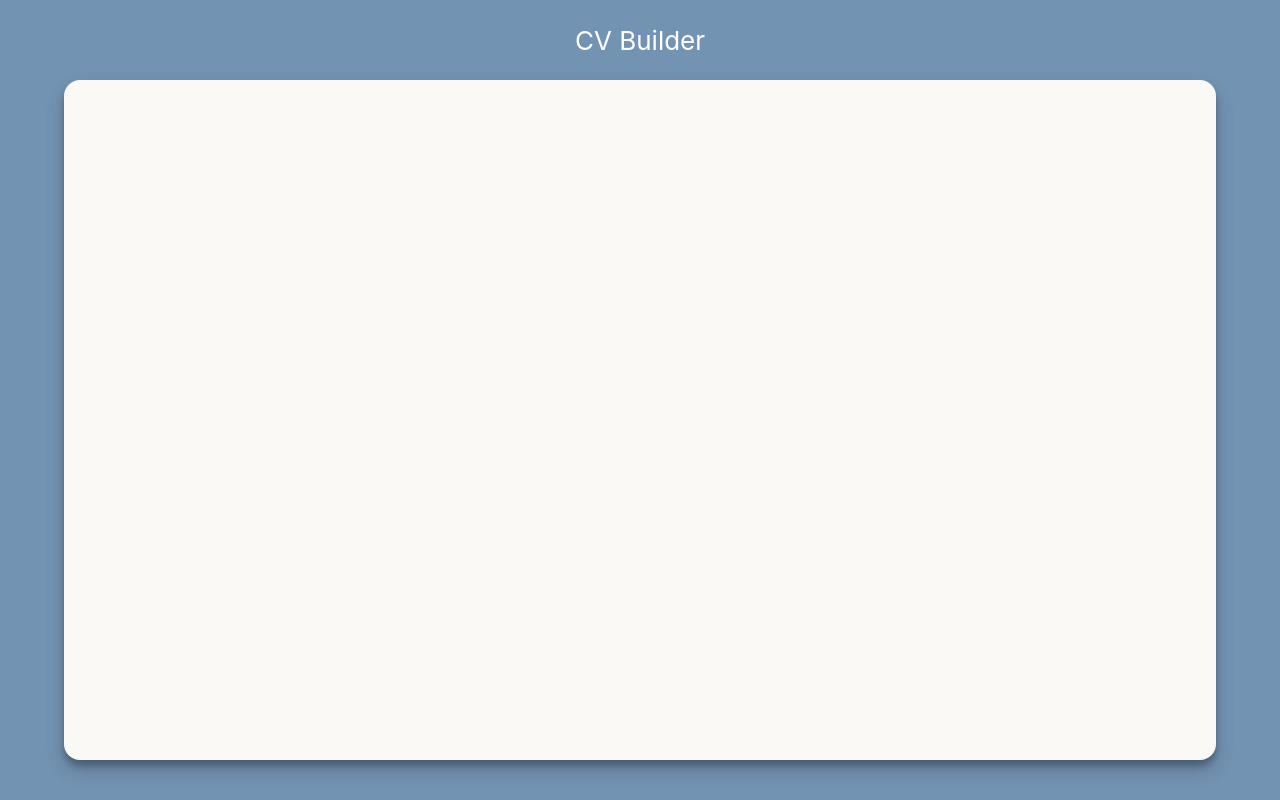
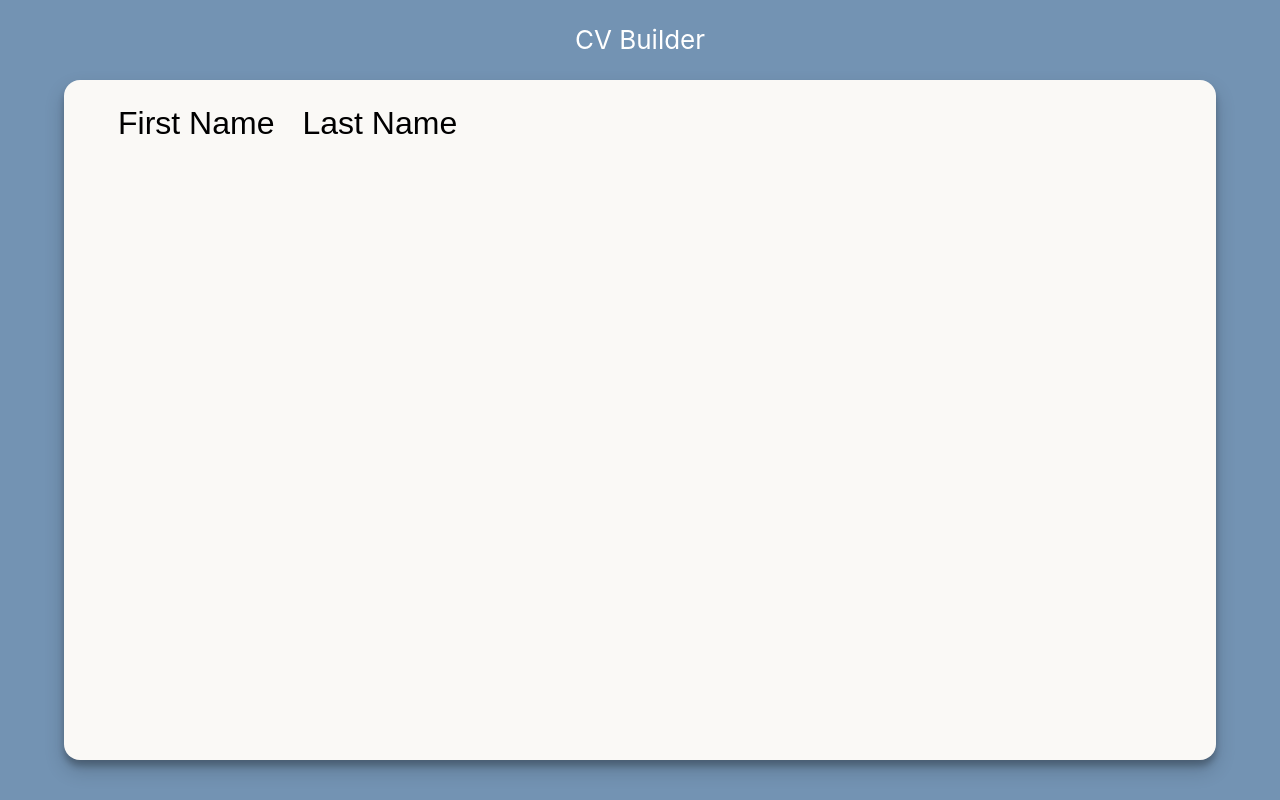
Before and after one commit to mjande/cv-project, a React (Create React App) app: page / in a window 1280 px wide. Built offline with nearby package versions, Linux system fonts and the light colour scheme.

Commit message:
Create Name Component

```diff
--- a/src/components/Cv.js
+++ b/src/components/Cv.js
@@ -1,9 +1,14 @@
 import React, { Component } from "react";
+import Name from "./Name";
 import "../styles/Cv.css";
 
 class Cv extends Component {
   render() {
-    return <div className="Cv"></div>;
+    return (
+      <div className="Cv">
+        <Name />
+      </div>
+    );
   }
 }
 
--- /dev/null
+++ b/src/components/Name.js
@@ -0,0 +1,41 @@
+import React, { Component } from "react";
+import "../styles/Name.css";
+
+class Name extends Component {
+  constructor(props) {
+    super(props);
+    this.state = { form: false };
+  }
+
+  render() {
+    let firstName = this.props.firstName || "First Name";
+    let lastName = this.props.lastName || "Last Name";
+    let firstNameElement;
+    let lastNameElement;
+
+    if (this.state.form === "firstName") {
+      firstNameElement = <input type="text" name="first-name"></input>;
+    } else {
+      firstNameElement = (
+        <button type="button" className="firstName field">
+          {firstName}
+        </button>
+      );
+    }
+
+    if (this.state.form === "lastName") {
+      lastNameElement = <input type="text" name="last-name"></input>;
+    } else {
+      lastNameElement = <button className="lastName field">{lastName}</button>;
+    }
+
+    return (
+      <div className="Name">
+        {firstNameElement}
+        {lastNameElement}
+      </div>
+    );
+  }
+}
+
+export default Name;
--- a/src/index.css
+++ b/src/index.css
@@ -12,3 +12,21 @@ code {
   font-family: source-code-pro, Menlo, Monaco, Consolas, "Courier New",
     monospace;
 }
+
+html {
+  line-height: 1.6;
+  color: #444444;
+}
+
+h1,
+h2,
+h3,
+h4,
+h5 {
+  line-height: 1.2;
+}
+
+a {
+  text-decoration: none;
+  color: #444444;
+}
--- a/src/styles/Cv.css
+++ b/src/styles/Cv.css
@@ -1,8 +1,18 @@
 .Cv {
   border-radius: 1rem;
   background: #faf9f6;
-  height: 85vh;
+  min-height: 85vh;
   width: 90vw;
   box-sizing: border-box;
   box-shadow: rgba(0, 0, 0, 0.19) 0px 10px 20px, rgba(0, 0, 0, 0.23) 0px 6px 6px;
+  padding: 1.5rem 3rem;
+
+  display: flex;
+  flex-direction: column;
+  align-items: flex-start;
 }
+
+.field {
+  border: none;
+  background: none;
+}
--- /dev/null
+++ b/src/styles/Name.css
@@ -0,0 +1,6 @@
+.firstName,
+.lastName {
+  font-weight: semibold;
+  font-size: 2rem;
+  margin-right: 1rem;
+}
```
